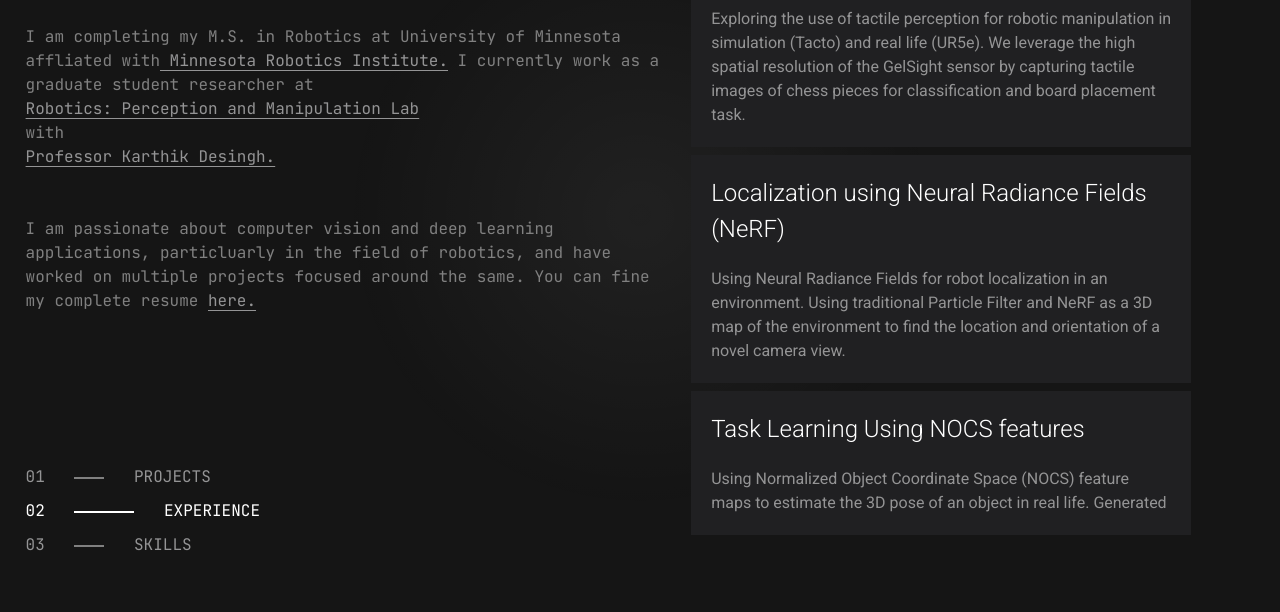
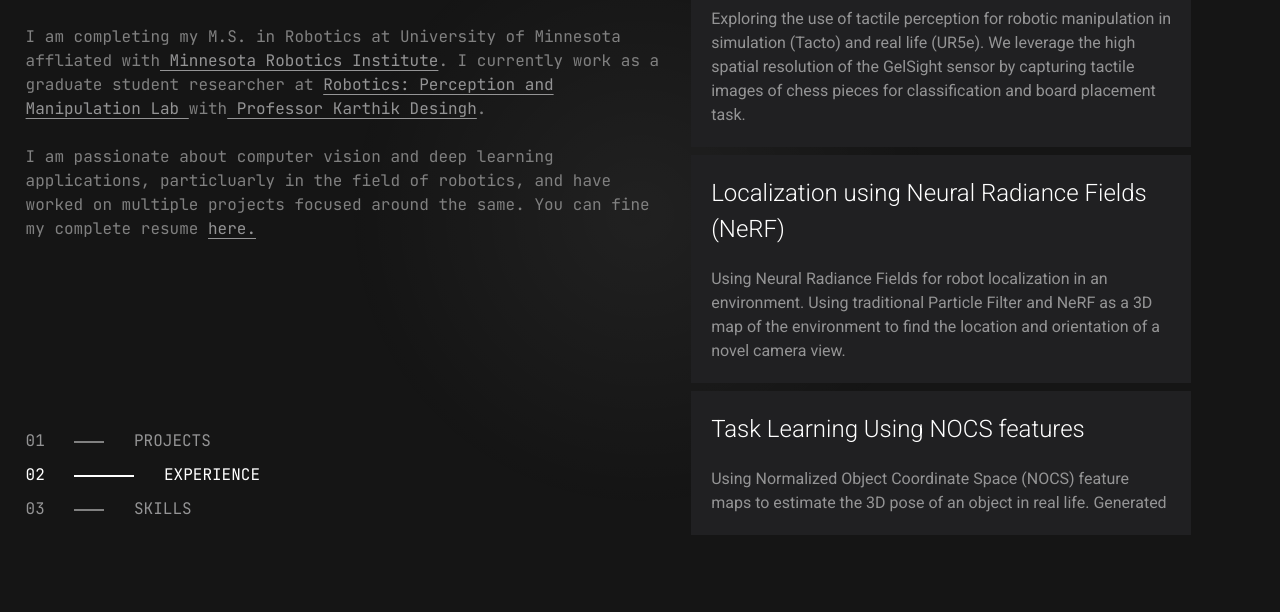
Before and after one commit to nial476/nial476.github.io, a plain HTML site: page index.html in a window 1280 px wide. Shown: the part 185-797 px from the top of the page. Drawn offline with Linux system fonts and the light colour scheme.

Commit message:
fixed links

```diff
--- a/index.html
+++ b/index.html
@@ -22,17 +22,17 @@
                 <p id="intro_details">
                     I am completing my M.S. in Robotics at University of
                     Minnesota affliated with<a class="info_links" href="https://cse.umn.edu/mnri" target="_blank" rel="noopener noreferrer" class="contact_each">
-                        Minnesota Robotics Institute.</a> I currently work as a graduate student researcher at
-                    <a href="https://rpm-lab.github.io/" target="_blank" rel="noopener noreferrer" class="contact_each">
+                        Minnesota Robotics Institute</a>. I currently work as a graduate student researcher at
+                    <a href="https://rpm-lab.github.io/" class="info_links" target="_blank" rel="noopener noreferrer" class="contact_each">
                         Robotics: Perception and Manipulation Lab
-                    </a> with<a href="https://karthikdesingh.com/" target="_blank" rel="noopener noreferrer" class="contact_each">
-                        Professor Karthik Desingh.</a>
+                    </a> with<a href="https://karthikdesingh.com/" class="info_links" target="_blank" rel="noopener noreferrer" class="contact_each">
+                        Professor Karthik Desingh</a>.
                     <br>
                     <br>
                     I am passionate about computer vision and deep learning
                     applications, particluarly in the field of robotics, and
                     have worked on multiple projects focused around the same.
-                    You can fine my complete resume <a href="assets/raj_nirmal_CV.pdf" target="_blank" rel="noopener noreferrer" class="cv">here.</a>
+                    You can fine my complete resume <a href="assets/raj_nirmal_CV.pdf" class="info_links" target="_blank" rel="noopener noreferrer" class="cv">here.</a>
                 </p>
             </div>
 
```
